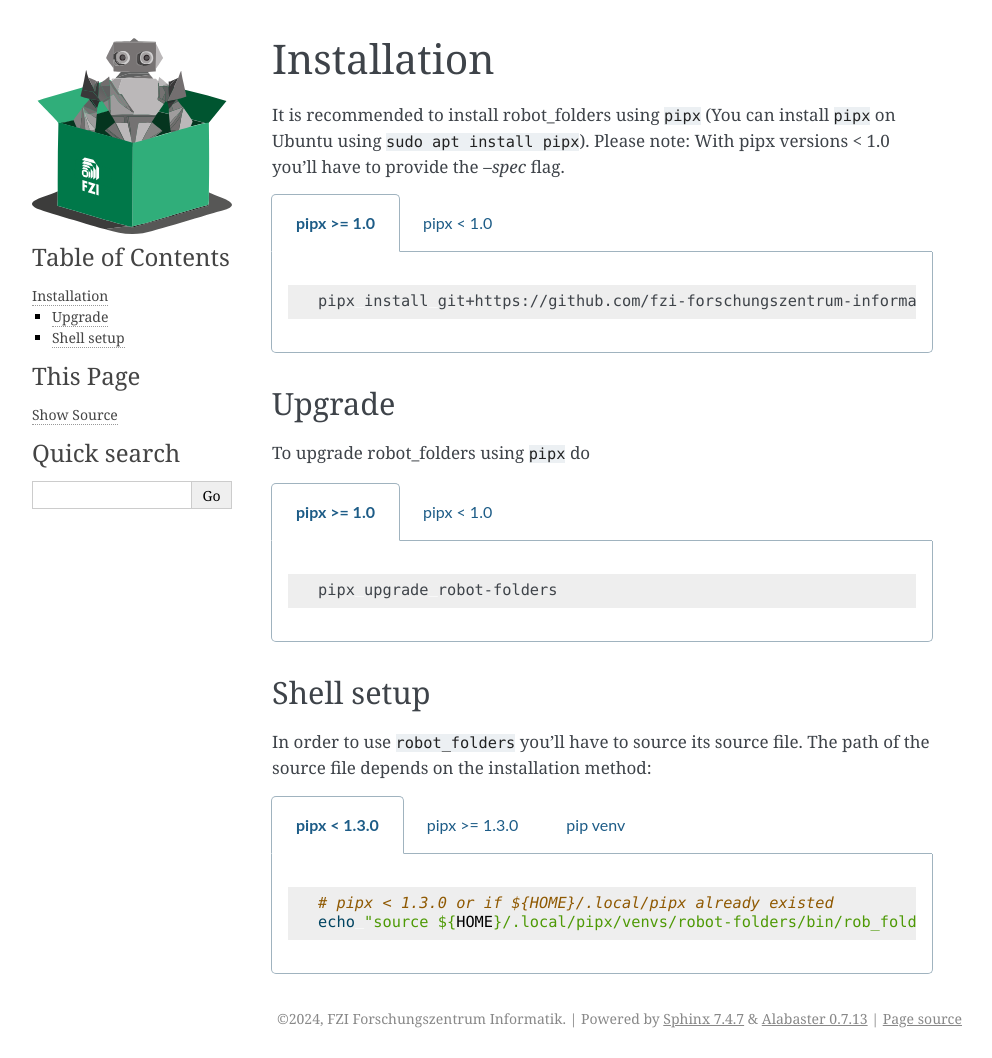
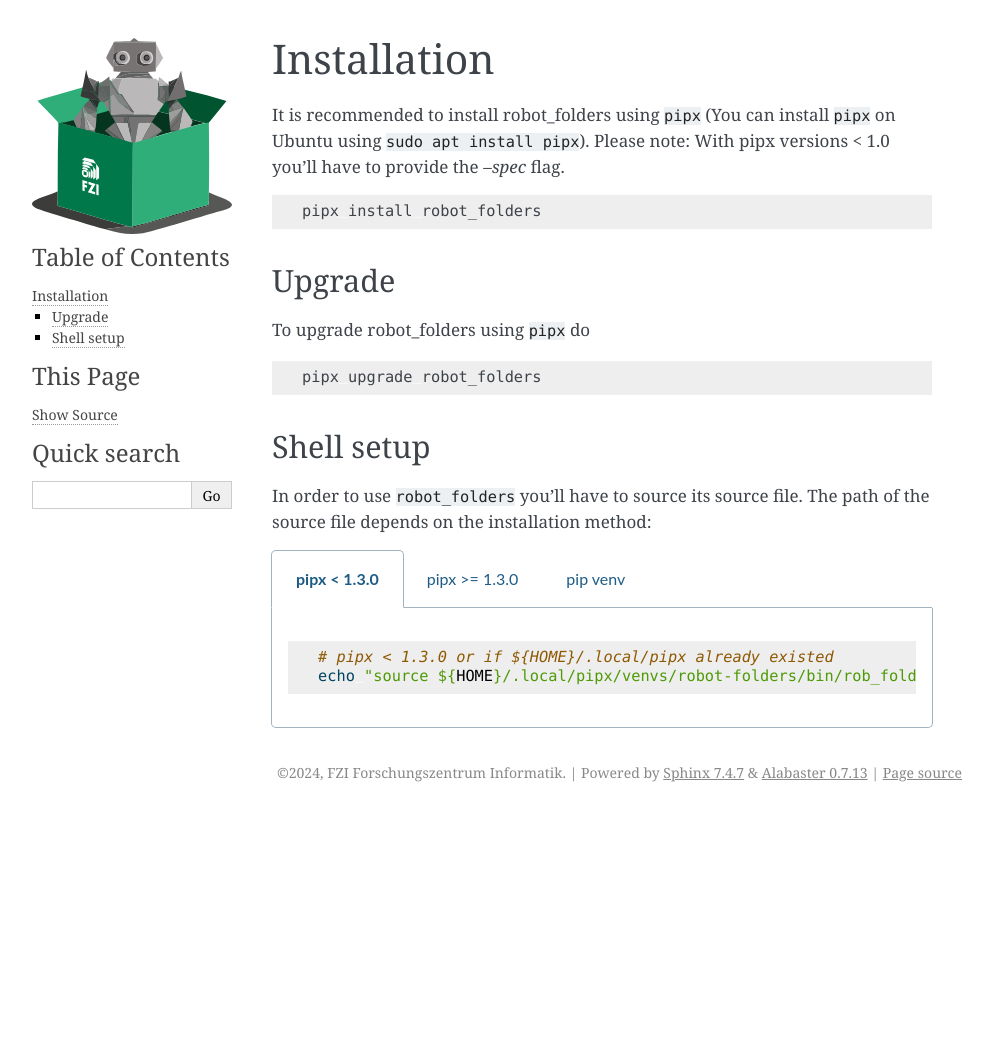
Before and after one commit to fzi-forschungszentrum-informatik/robot_folders, a Sphinx documentation site: the page built from docs/installation.rst, in a window 1280 px wide. Shown: the whole page, without its empty margins (148-1140 px from the left). Built offline with Sphinx 7.4.7, drawn with Linux system fonts in a browser that asks for light colours; after the commit the page ends 900 px from its top, so only the background shows below that.

Commit message:
Switch installation instructions to pypi (#11)

```diff
--- a/docs/installation.rst
+++ b/docs/installation.rst
@@ -4,36 +4,18 @@ Installation
 It is recommended to install robot_folders using ``pipx`` (You can install ``pipx`` on Ubuntu using ``sudo apt
 install pipx``). Please note: With pipx versions < 1.0 you'll have to provide the `--spec` flag.
 
-.. tabs::
+.. code:: bash
 
-   .. group-tab:: pipx >= 1.0
-
-      .. code:: bash
-
-         pipx install git+https://github.com/fzi-forschungszentrum-informatik/robot_folders.git
-   .. group-tab:: pipx < 1.0
-
-      .. code:: bash
-
-         pipx install --spec git+https://github.com/fzi-forschungszentrum-informatik/robot_folders.git robot-folders
+   pipx install robot_folders
 
 Upgrade
 -------
 
 To upgrade robot_folders using ``pipx`` do
 
-.. tabs::
+.. code:: bash
 
-   .. group-tab:: pipx >= 1.0
-
-      .. code:: bash
-
-         pipx upgrade robot-folders
-   .. group-tab:: pipx < 1.0
-
-      .. code:: bash
-
-         pipx upgrade --spec git+https://github.com/fzi-forschungszentrum-informatik/robot_folders.git robot-folders
+   pipx upgrade robot_folders
 
 Shell setup
 -----------
```
Also changed, not shown: README.rst (+2 -8 lines).
